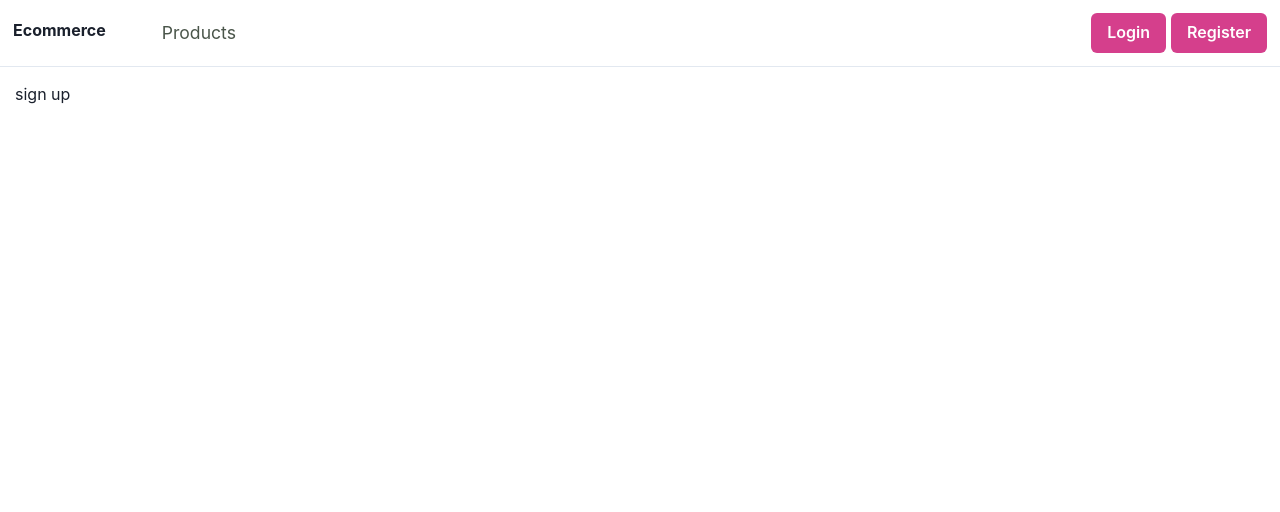
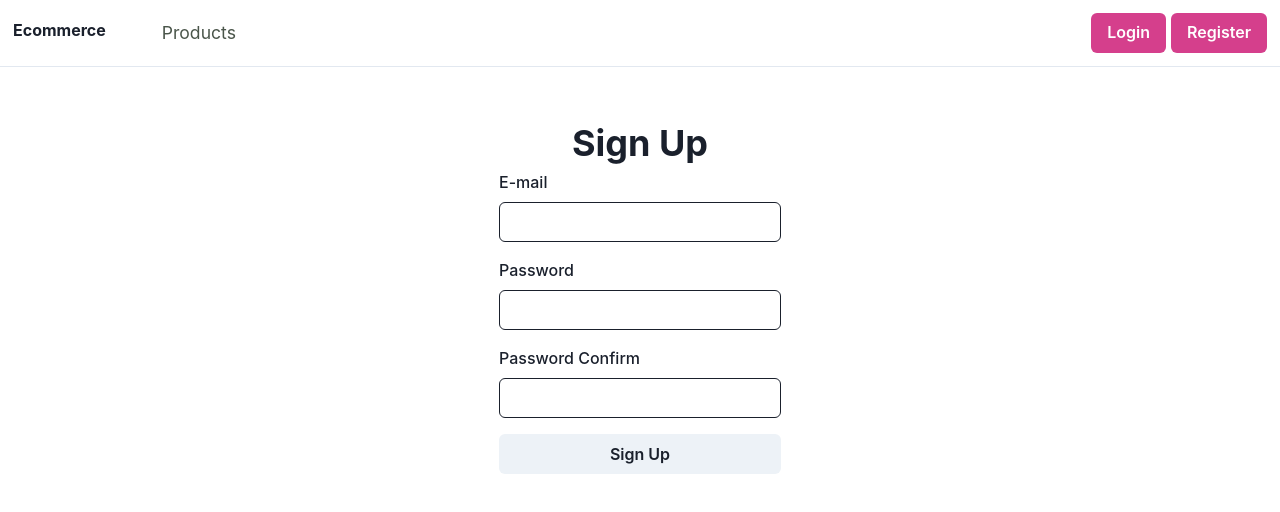
Before and after one commit to gazihandemir/E-Commerce-App, a React (Create React App) app in the folder client/: page /signup in a window 1280 px wide. Shown: the top 512 px of the page. Built offline with nearby package versions, Linux system fonts and the light colour scheme.

Commit message:
signup tasarım ,formik ve validation yapıldı

```diff
--- a/client/src/pages/Auth/Signup/index.js
+++ b/client/src/pages/Auth/Signup/index.js
@@ -1,9 +1,76 @@
-import React from 'react';
+import React from "react";
+import {
+  Flex,
+  Box,
+  Heading,
+  FormControl,
+  FormLabel,
+  Input,
+  Button,
+} from "@chakra-ui/react";
+import { useFormik } from "formik";
+import validationSchema from "./validations";
+function Signup() {
+  const formik = useFormik({
+    initialValues: {
+      email: "",
+      password: "",
+      passwordConfirm: "",
+    },
+    onSubmit: async (values, bag) => {
+      console.log(values);
+    },
+    validationSchema,
+  });
 
-function Signup() {
-  return <div>
-      sign up
-  </div>;
+  return (
+    <div>
+      <Flex align={"center"} width={"full"} justifyContent={"center"}>
+        <Box pt={10}>
+          <Box textAlign={"center"}>
+            <Heading>Sign Up</Heading>
+          </Box>
+          <Box my={"5px"} textAlign={"left"}>
+            <form onSubmit={formik.handleSubmit} autoComplete="off">
+              <FormControl>
+                <FormLabel>E-mail</FormLabel>
+                <Input
+                  name="email"
+                  onChange={formik.handleChange}
+                  onBlur={formik.handleBlur}
+                  value={formik.values.email}
+                />
+              </FormControl>
+
+              <FormControl mt={"4"}>
+                <FormLabel>Password</FormLabel>
+                <Input
+                  name="password"
+                  type={"password"}
+                  onChange={formik.handleChange}
+                  onBlur={formik.handleBlur}
+                  value={formik.values.password}
+                />
+              </FormControl>
+              <FormControl mt={"4"}>
+                <FormLabel>Password Confirm</FormLabel>
+                <Input
+                  name="passwordConfirm"
+                  type={"password"}
+                  onChange={formik.handleChange}
+                  onBlur={formik.handleBlur}
+                  value={formik.values.passwordConfirm}
+                />
+              </FormControl>
+              <Button mt={"4"} width={"full"} type={"submit"}>
+                Sign Up
+              </Button>
+            </form>
+          </Box>
+        </Box>
+      </Flex>
+    </div>
+  );
 }
 
 export default Signup;
```
Also changed, not shown: client/src/pages/Auth/Signup/validation.js (added, +17 -0 lines).
